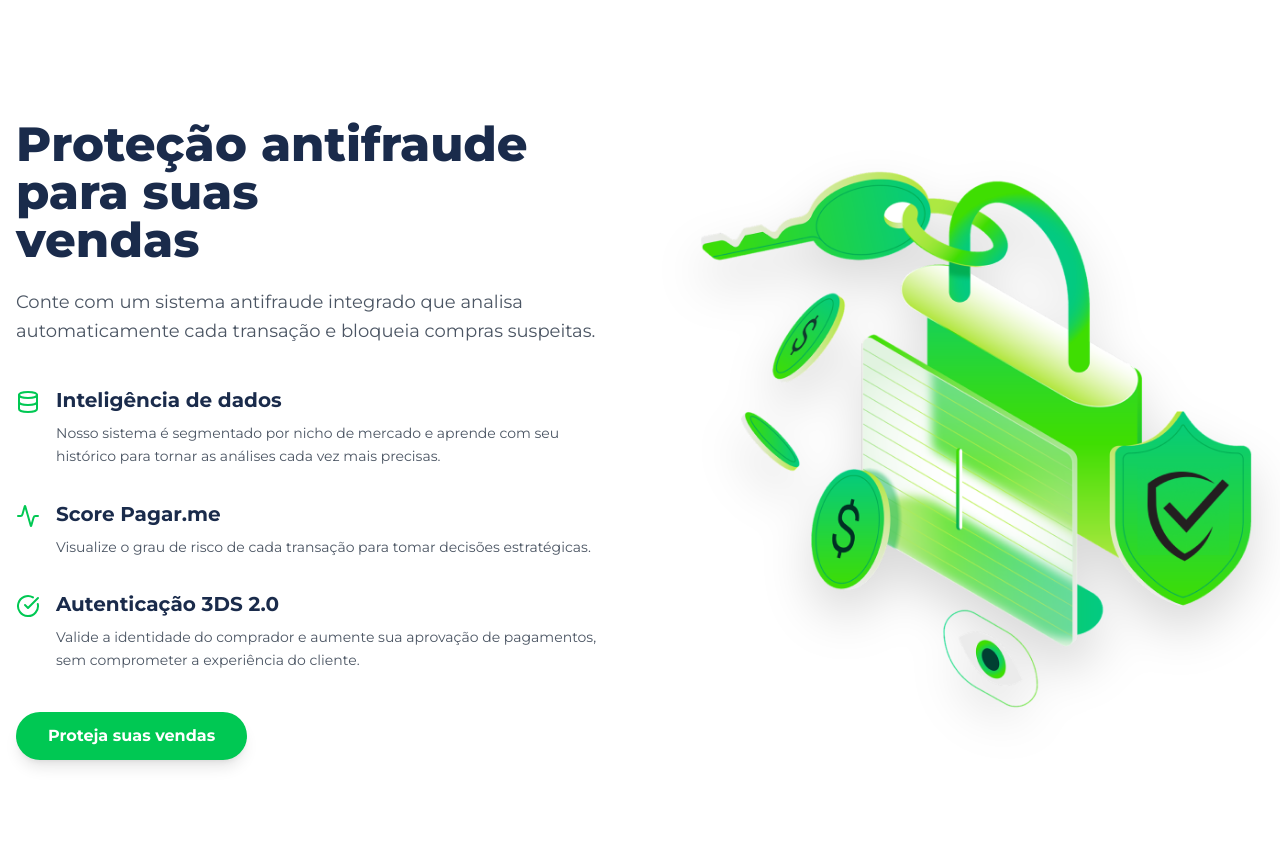
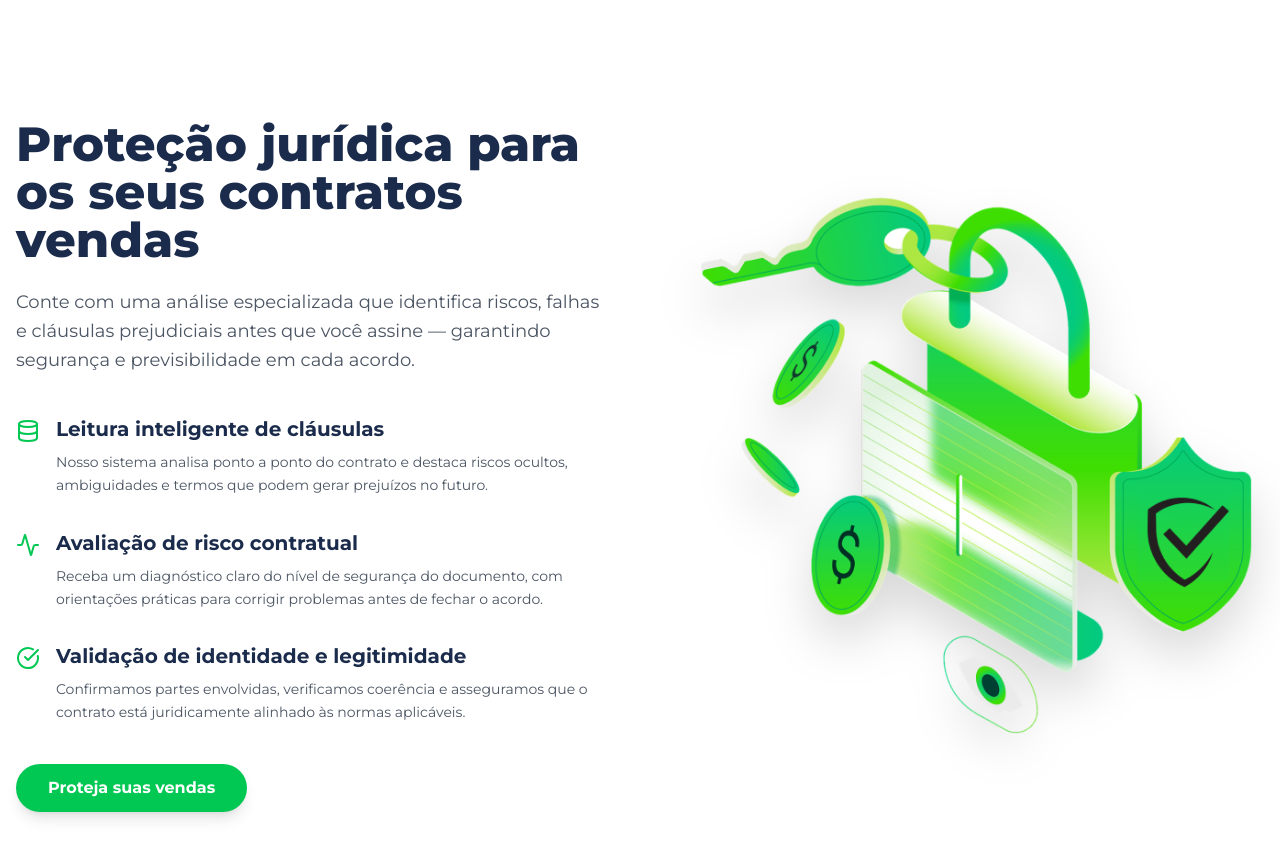
Before and after one commit to Bergueextremo/kalfa-white-label, a React (Vite) app: page /contratoblindado in a window 1280 px wide. Shown: the part 1040-1896 px from the top of the page. Built offline with nearby package versions, Linux system fonts and the light colour scheme; the HTML template or start-up script is replaced by a standard one.

Commit message:
Visual edit in Lovable
Edited UI in Lovable

```diff
--- a/src/pages/ContratoBlindado.tsx
+++ b/src/pages/ContratoBlindado.tsx
@@ -145,14 +145,10 @@ const ContratoBlindado = () => {
           <div className="grid lg:grid-cols-2 gap-12 lg:gap-20 items-center">
             {/* Left Content - Text */}
             <div className="order-2 lg:order-1">
-              <h2 className="text-3xl md:text-4xl lg:text-5xl font-extrabold text-[#1a2b4b] mb-6 leading-tight">
-                Proteção antifraude para suas<br />
+              <h2 className="text-3xl md:text-4xl lg:text-5xl font-extrabold text-[#1a2b4b] mb-6 leading-tight">Proteção jurídica para os seus contratos<br />
                 vendas
               </h2>
-              <p className="text-gray-600 mb-10 text-lg leading-relaxed">
-                Conte com um sistema antifraude integrado que analisa automaticamente cada
-                transação e bloqueia compras suspeitas.
-              </p>
+              <p className="text-gray-600 mb-10 text-lg leading-relaxed">Conte com uma análise especializada que identifica riscos, falhas e cláusulas prejudiciais antes que você assine — garantindo segurança e previsibilidade em cada acordo.</p>
 
               <div className="space-y-8">
                 {/* List Item 1 */}
@@ -161,11 +157,8 @@ const ContratoBlindado = () => {
                     <Database className="w-6 h-6 text-[#00C853]" />
                   </div>
                   <div>
-                    <h3 className="text-xl font-bold text-[#1a2b4b] mb-2">Inteligência de dados</h3>
-                    <p className="text-gray-600 text-sm leading-relaxed">
-                      Nosso sistema é segmentado por nicho de mercado e aprende com seu histórico para
-                      tornar as análises cada vez mais precisas.
-                    </p>
+                    <h3 className="text-xl font-bold text-[#1a2b4b] mb-2">Leitura inteligente de cláusulas</h3>
+                    <p className="text-gray-600 text-sm leading-relaxed">Nosso sistema analisa ponto a ponto do contrato e destaca riscos ocultos, ambiguidades e termos que podem gerar prejuízos no futuro.</p>
                   </div>
                 </div>
 
@@ -175,10 +168,8 @@ const ContratoBlindado = () => {
                     <Activity className="w-6 h-6 text-[#00C853]" />
                   </div>
                   <div>
-                    <h3 className="text-xl font-bold text-[#1a2b4b] mb-2">Score Pagar.me</h3>
-                    <p className="text-gray-600 text-sm leading-relaxed">
-                      Visualize o grau de risco de cada transação para tomar decisões estratégicas.
-                    </p>
+                    <h3 className="text-xl font-bold text-[#1a2b4b] mb-2">Avaliação de risco contratual</h3>
+                    <p className="text-gray-600 text-sm leading-relaxed">Receba um diagnóstico claro do nível de segurança do documento, com orientações práticas para corrigir problemas antes de fechar o acordo.</p>
                   </div>
                 </div>
 
@@ -188,11 +179,8 @@ const ContratoBlindado = () => {
                     <CheckCircle className="w-6 h-6 text-[#00C853]" />
                   </div>
                   <div>
-                    <h3 className="text-xl font-bold text-[#1a2b4b] mb-2">Autenticação 3DS 2.0</h3>
-                    <p className="text-gray-600 text-sm leading-relaxed">
-                      Valide a identidade do comprador e aumente sua aprovação de pagamentos, sem
-                      comprometer a experiência do cliente.
-                    </p>
+                    <h3 className="text-xl font-bold text-[#1a2b4b] mb-2">Validação de identidade e legitimidade</h3>
+                    <p className="text-gray-600 text-sm leading-relaxed">Confirmamos partes envolvidas, verificamos coerência e asseguramos que o contrato está juridicamente alinhado às normas aplicáveis.</p>
                   </div>
                 </div>
               </div>
```
